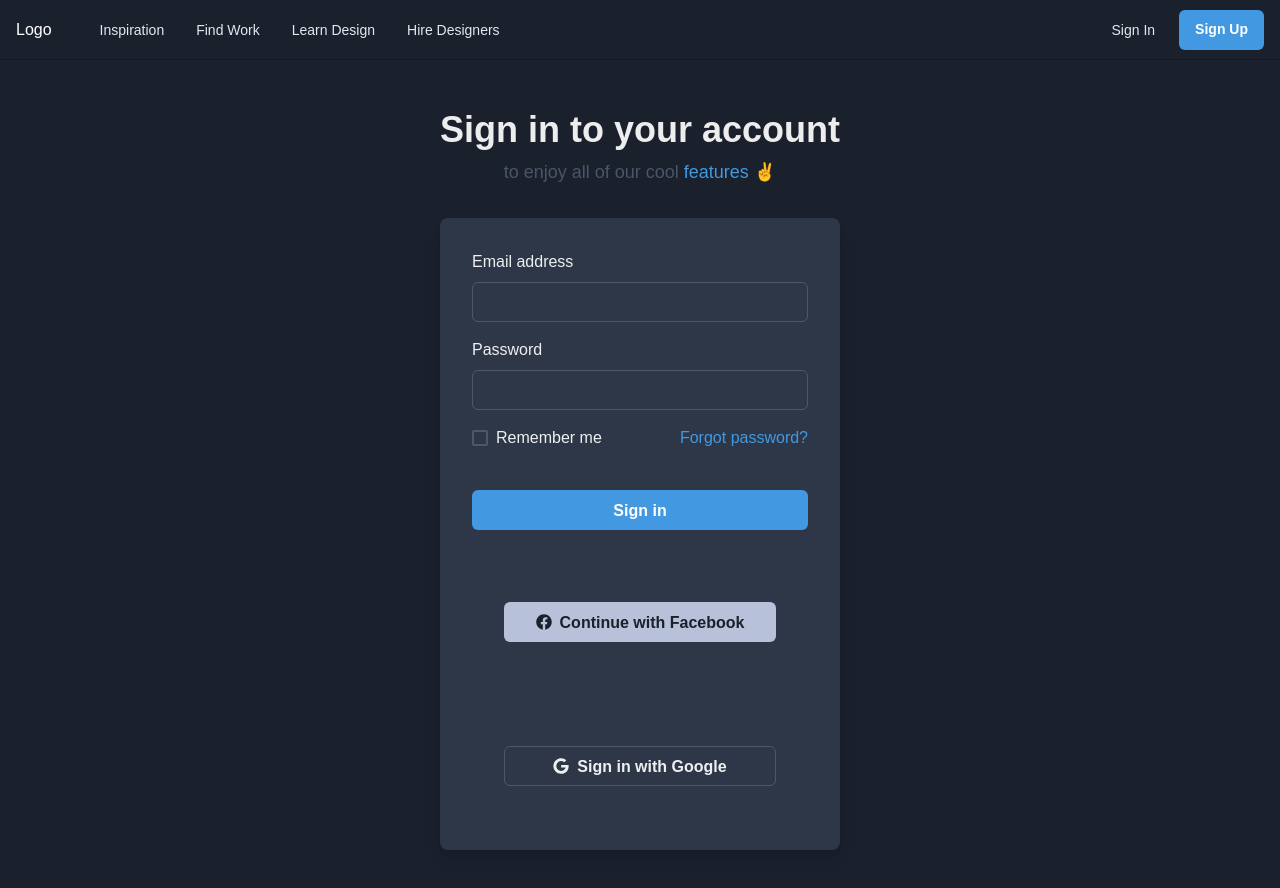
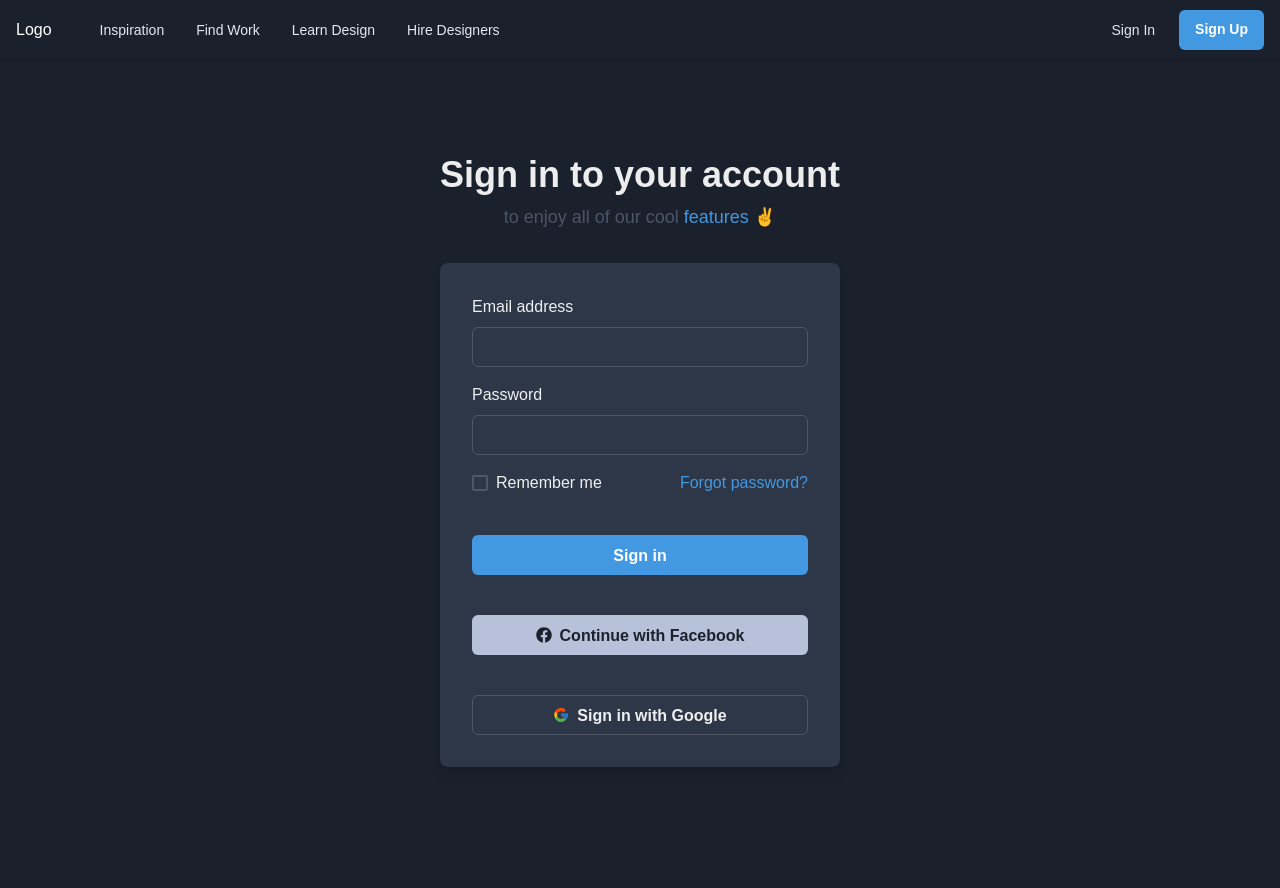
Before and after one commit to SantiiRepair/biosurf-web, a Next.js app: page /login in a window 1280 px wide. Shown: the top 888 px of the page. After the commit the page ends 860 px from the top, so only its background shows below. Built offline with nearby package versions, Linux system fonts and the light colour scheme.

Commit message:
Update 4 files

```diff
--- a/package.json
+++ b/package.json
@@ -16,7 +16,6 @@
     "@types/node": "20.1.2",
     "@types/react": "18.2.6",
     "@types/react-dom": "18.2.4",
-    "@usedapp/core": "^1.2.10",
     "autoprefixer": "10.4.14",
     "eslint": "8.40.0",
     "eslint-config-next": "13.4.1",
--- a/src/pages/login/index.tsx
+++ b/src/pages/login/index.tsx
@@ -13,11 +13,11 @@ import {
   Center,
   useColorModeValue,
 } from "@chakra-ui/react";
-import { FaFacebook, FaGoogle } from "react-icons/fa";
-
+import { FaFacebook } from "react-icons/fa";
+import { FcGoogle } from "react-icons/fc";
 function FacebookButton() {
   return (
-    <Center p={8}>
+    <Center p={0}>
       <Button
         w={"full"}
         maxW={"md"}
@@ -34,12 +34,12 @@ function FacebookButton() {
 
 function GoogleButton() {
   return (
-    <Center p={8}>
+    <Center p={0}>
       <Button
         w={"full"}
         maxW={"md"}
         variant={"outline"}
-        leftIcon={<FaGoogle />}
+        leftIcon={<FcGoogle />}
       >
         <Center>
           <Text>Sign in with Google</Text>
```
Also changed, not shown: src/pages/home/index.tsx (+1 -8 lines), 1 other file (tests, documents, lock files or other folders).
